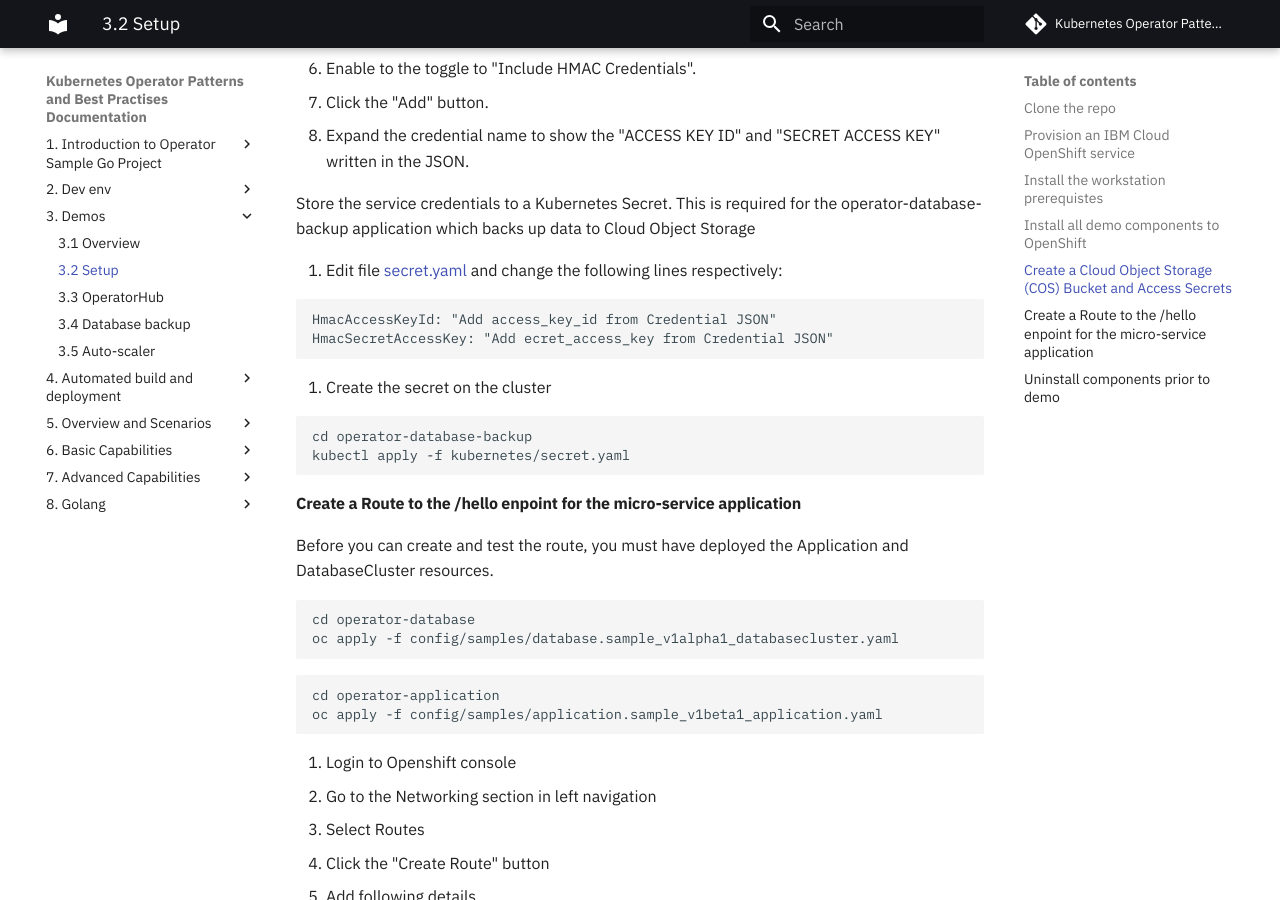
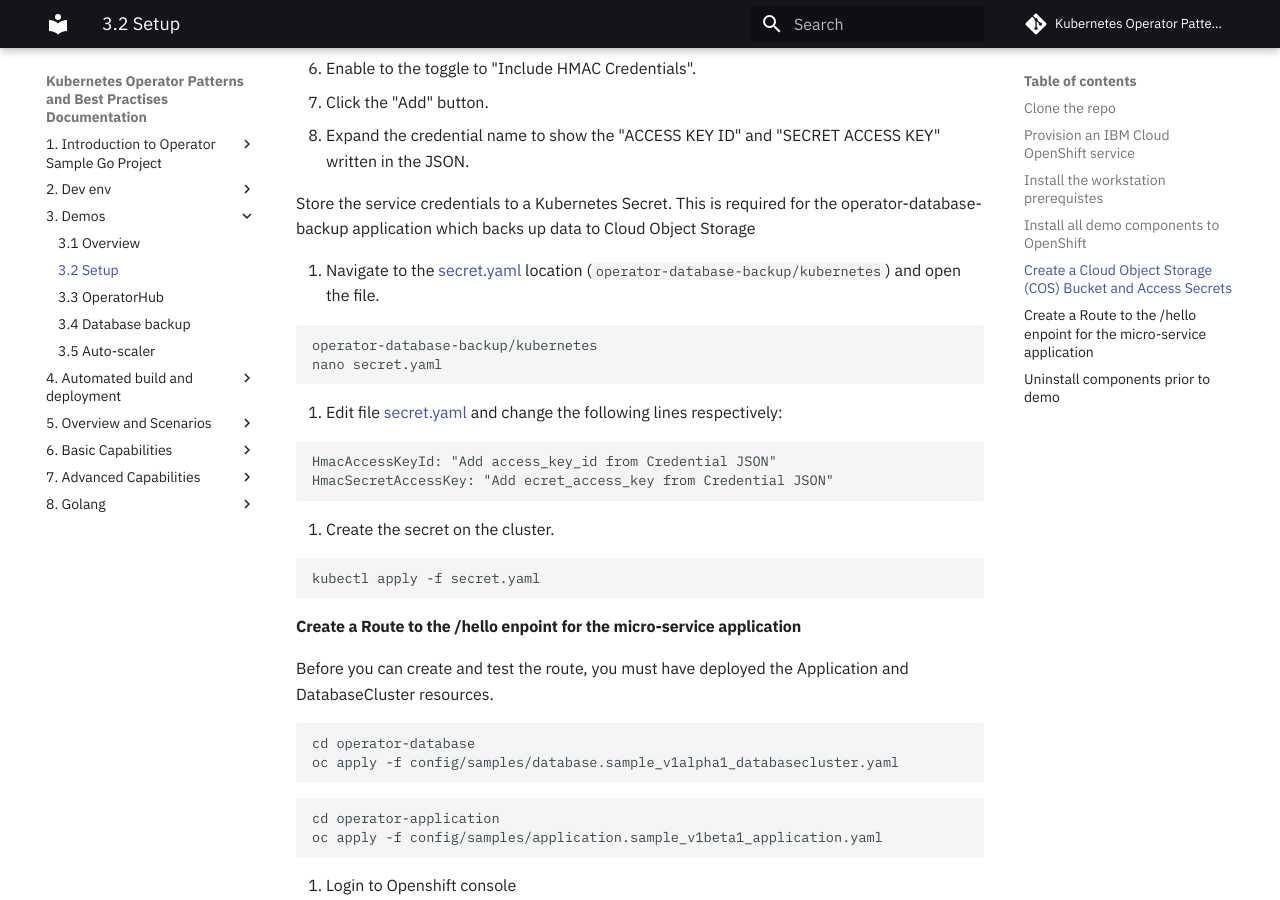
Before and after one commit to IBM/operator-sample-go-documentation, an MkDocs documentation site: the page built from documentation/demos-setup.md, in a window 1280 px wide and 900 px high, scrolled down 1171 px. Built offline with MkDocs 1.6.1 and Material for MkDocs 9.7.7, drawn with Linux system fonts in a browser that asks for light colours; comment, search, counter and statistics services are not loaded.

Commit message:
Update service credentials to a Kubernetes Secret

````diff
--- a/documentation/demos-setup.md
+++ b/documentation/demos-setup.md
@@ -40,18 +40,24 @@ Create service credentials
 
 Store the service credentials to a Kubernetes Secret. This is required for the operator-database-backup application which backs up data to Cloud Object Storage
 
-1. Edit file [secret.yaml](https://github.com/IBM/operator-sample-go/blob/main/operator-database-backup/kubernetes/secret.yaml) and change the following lines respectively:
+1. Navigate to the [secret.yaml](https://github.com/IBM/operator-sample-go/blob/main/operator-database-backup/kubernetes/secret.yaml) location (`operator-database-backup/kubernetes`) and open the file.
+
+```sh
+operator-database-backup/kubernetes
+nano secret.yaml
+```
+
+2. Edit file [secret.yaml](https://github.com/IBM/operator-sample-go/blob/main/operator-database-backup/kubernetes/secret.yaml) and change the following lines respectively:
 
 ```
 HmacAccessKeyId: "Add access_key_id from Credential JSON"
 HmacSecretAccessKey: "Add ecret_access_key from Credential JSON"
 ```
 
-2. Create the secret on the cluster
+3. Create the secret on the cluster.
 
-```
-cd operator-database-backup
-kubectl apply -f kubernetes/secret.yaml
+```sh
+kubectl apply -f secret.yaml
 ```
 
 #### Create a Route to the /hello enpoint for the micro-service application
````
